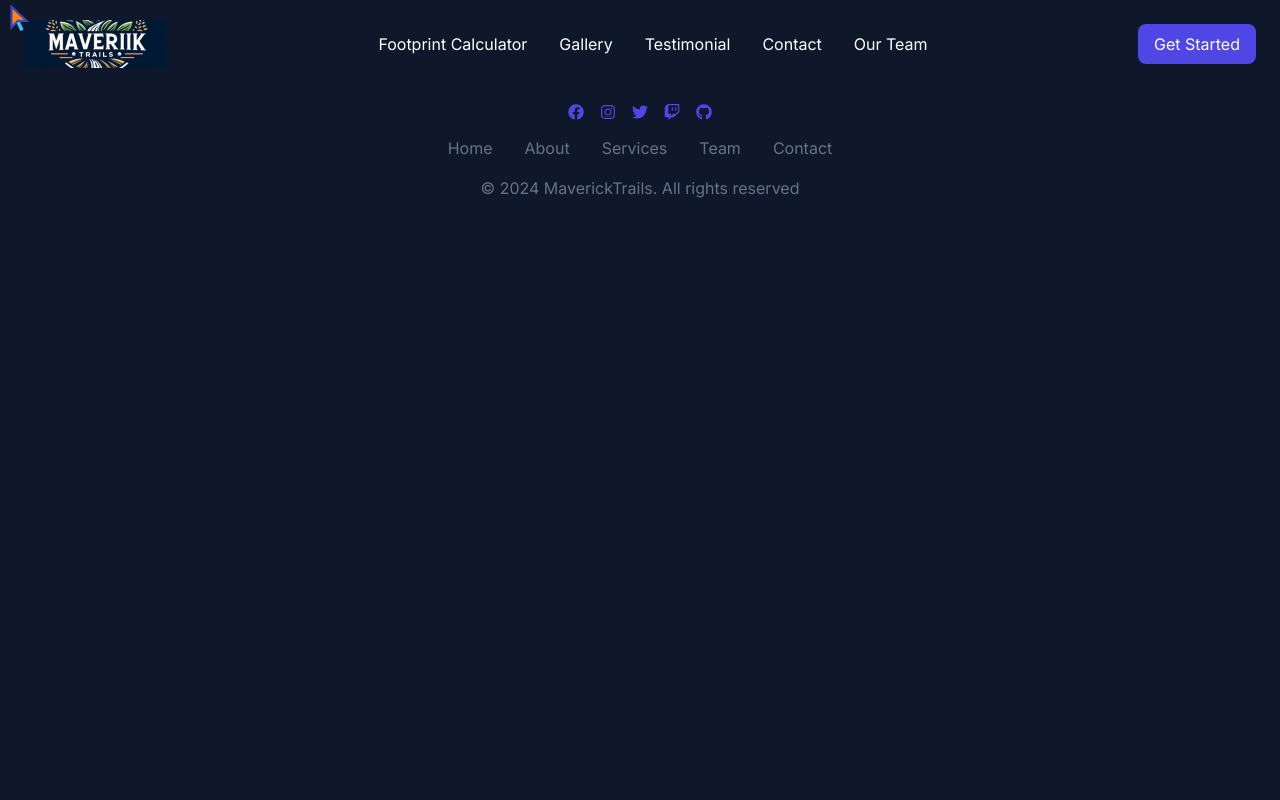
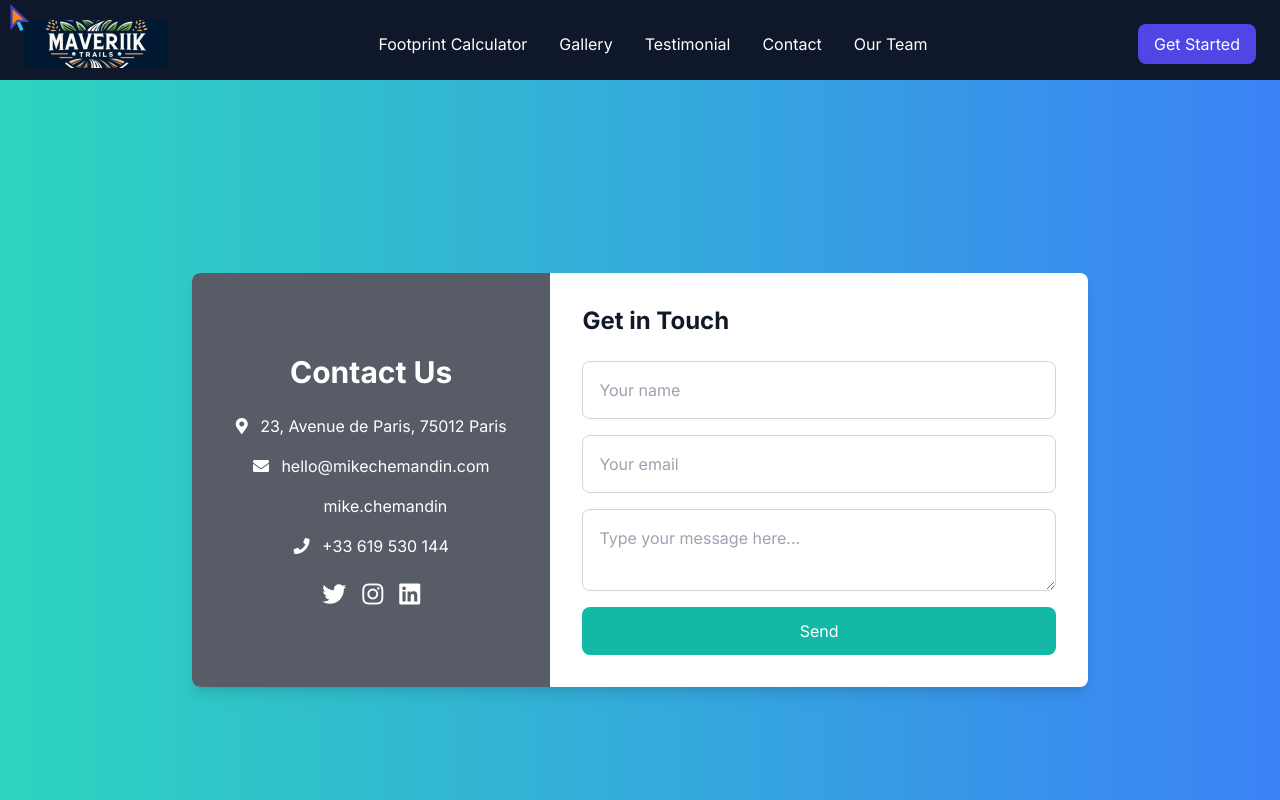
Before and after one commit to itsofficialadi/maveriktrails, a React (Vite) app: page /contact in a window 1280 px wide. Shown: the top 800 px of the page. Built offline with nearby package versions, Linux system fonts and the light colour scheme; a small style sheet from the web is missing.

Commit message:
Added Contact Srction

```diff
--- a/index.html
+++ b/index.html
@@ -8,9 +8,12 @@
 <link href="https://fonts.googleapis.com/css2?family=Inter:wght@100..900&display=swap" rel="stylesheet">
     <meta name="viewport" content="width=device-width, initial-scale=1.0" />
     <title>MaverikTrails</title>
+    <link rel="stylesheet" href="https://cdnjs.cloudflare.com/ajax/libs/font-awesome/4.7.0/css/font-awesome.min.css">
+    <link rel="stylesheet" href="https://cdnjs.cloudflare.com/ajax/libs/font-awesome/5.15.4/css/all.min.css" integrity="sha384-DyZ88mC6Up2uqS7a5Up5pLCzqDhwUg6kU6fl7EF3E7A29j3Ne5D5qGfF43N4j5s3" crossorigin="anonymous">
   </head>
   <body>
     <div id="root"></div>
     <script type="module" src="/src/main.jsx"></script>
+
   </body>
 </html>
--- a/package.json
+++ b/package.json
@@ -10,6 +10,7 @@
     "preview": "vite preview"
   },
   "dependencies": {
+    "@formspree/react": "^2.5.1",
     "@fortawesome/fontawesome-svg-core": "^6.6.0",
     "@fortawesome/free-brands-svg-icons": "^6.6.0",
     "@fortawesome/react-fontawesome": "^0.2.2",
--- a/src/App.jsx
+++ b/src/App.jsx
@@ -12,6 +12,7 @@ import Register from './components/Register';
 import ForgotPassword from './components/ForgotPassword';
 import ResetPassword from './components/ResetPassword';
 import TeamSection from './components/TeamSection';
+import Contact from './components/Contact';
 
 const AppContent = () => {
   const location = useLocation();
@@ -39,6 +40,7 @@ const AppContent = () => {
         <Route path="/reset-password" element={<ResetPassword />} />
         <Route path="/carbon-footprint-calculator" element={<CarbonFootprintCalculator />} />
         <Route path="/our-team" element={<TeamSection />} />
+        <Route path="/contact" element={<Contact/>} />
       </Routes>
     </div>
   );
--- /dev/null
+++ b/src/components/Contact.jsx
@@ -0,0 +1,60 @@
+// src/Contact.js
+import React from 'react';
+
+const Contact = () => {
+    return (
+        <div className="flex items-center justify-center min-h-screen bg-gradient-to-r from-teal-400 to-blue-500">
+            <div className="flex w-full max-w-4xl bg-white shadow-lg rounded-lg overflow-hidden transform transition-all hover:scale-105">
+                <div className="w-2/5 bg-gray-900 bg-opacity-70 p-8 text-white flex flex-col justify-center items-center">
+                    <h2 className="text-3xl font-bold">Contact Us</h2>
+                    <div className="mt-6 space-y-4 text-center">
+                        <p><i className="fa fa-map-marker-alt mr-2"></i> 23, Avenue de Paris, 75012 Paris</p>
+                        <p><i className="fa fa-envelope mr-2"></i> hello@mikechemandin.com</p>
+                        <p><i className="fa fa-skype mr-2"></i> mike.chemandin</p>
+                        <p><i className="fa fa-phone mr-2"></i> +33 619 530 144</p>
+                    </div>
+                    <div className="flex mt-6 space-x-4 text-2xl">
+                        <i className="fab fa-twitter cursor-pointer hover:text-teal-400 transition-colors"></i>
+                        <i className="fab fa-instagram cursor-pointer hover:text-teal-400 transition-colors"></i>
+                        <i className="fab fa-linkedin cursor-pointer hover:text-teal-400 transition-colors"></i>
+                    </div>
+                </div>
+                <div className="w-3/5 p-8">
+                    <h2 className="text-2xl font-bold text-gray-900">Get in Touch</h2>
+                    <form action="https://formspree.io/f/xblrgraj" method="POST" className="mt-6">
+                        <div className="flex flex-col space-y-4">
+                            <input
+                                type="text"
+                                name="name"
+                                placeholder="Your name"
+                                required
+                                className="p-4 border border-gray-300 rounded-lg focus:outline-none focus:ring-2 focus:ring-teal-400 transition duration-300 transform hover:scale-105"
+                            />
+                            <input
+                                type="email"
+                                name="email"
+                                placeholder="Your email"
+                                required
+                                className="p-4 border border-gray-300 rounded-lg focus:outline-none focus:ring-2 focus:ring-teal-400 transition duration-300 transform hover:scale-105"
+                            />
+                            <textarea
+                                name="message"
+                                placeholder="Type your message here..."
+                                required
+                                className="p-4 border border-gray-300 rounded-lg focus:outline-none focus:ring-2 focus:ring-teal-400 transition duration-300 transform hover:scale-105"
+                            ></textarea>
+                            <button
+                                type="submit"
+                                className="py-3 px-6 bg-teal-500 text-white rounded-lg hover:bg-teal-600 transition-colors transform hover:scale-110"
+                            >
+                                Send
+                            </button>
+                        </div>
+                    </form>
+                </div>
+            </div>
+        </div>
+    );
+}
+
+export default Contact;
```
Also changed, not shown: 1 other file (tests, documents, lock files or other folders).
